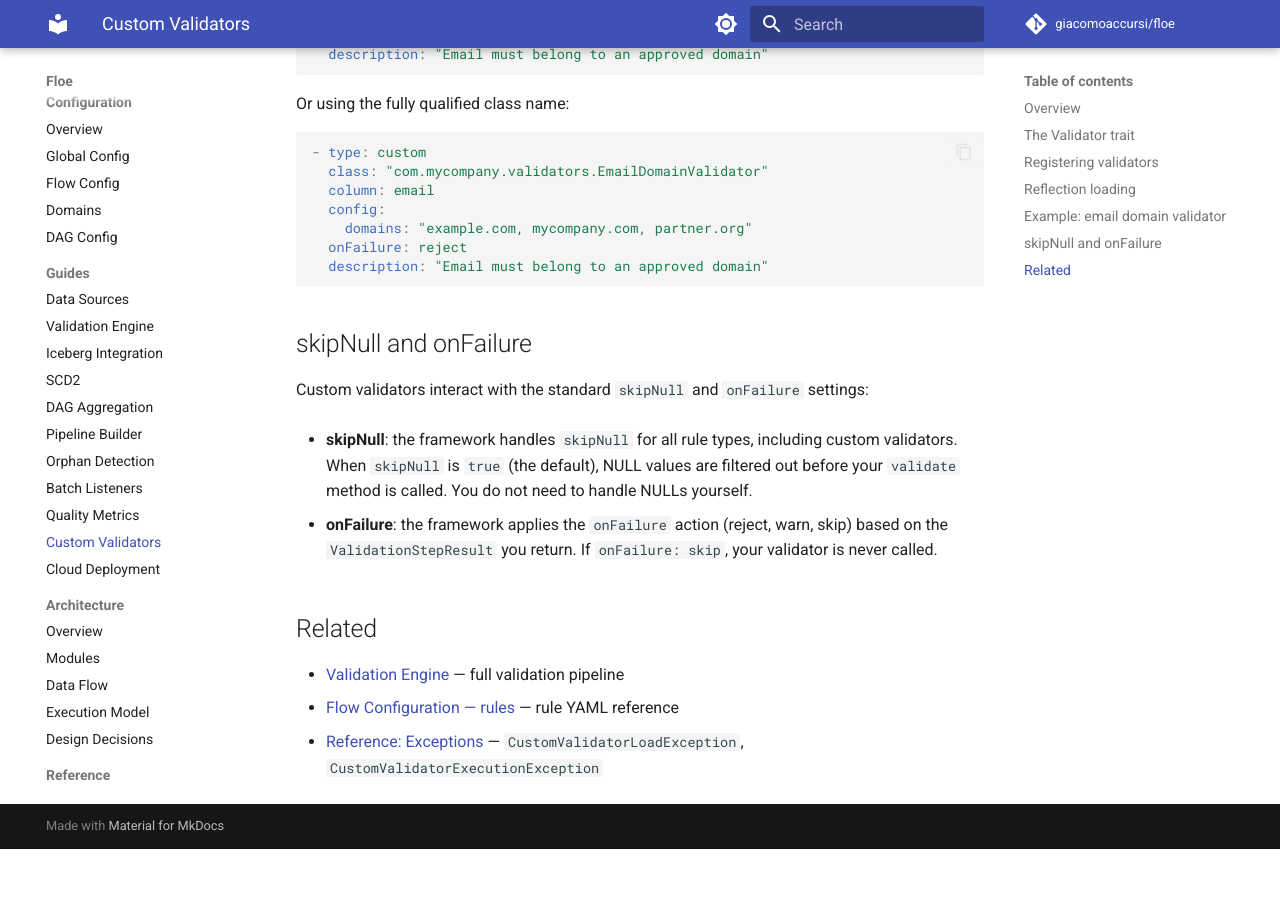
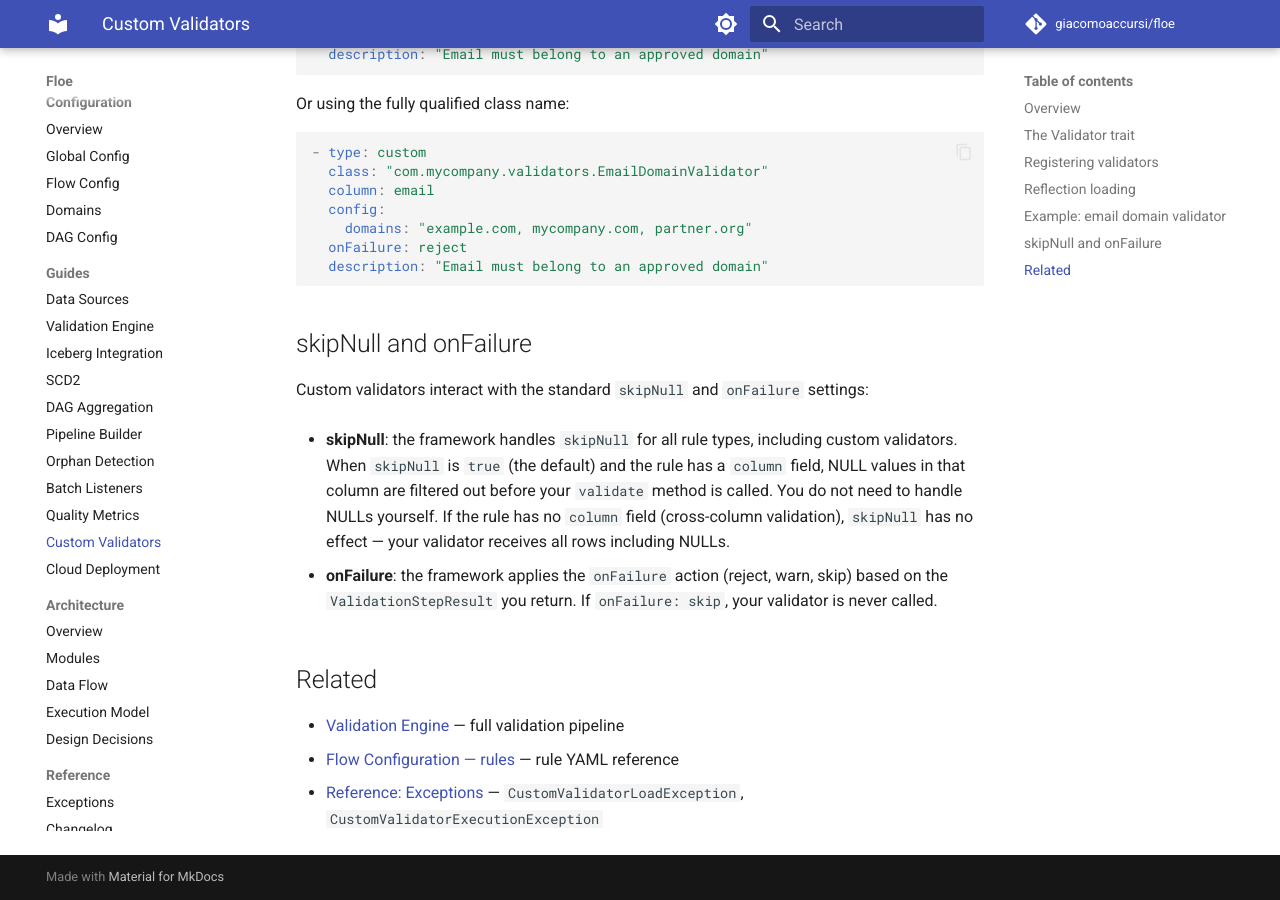
Before and after one commit to giacomoaccursi/Floe, an MkDocs documentation site: the page built from site-docs/guides/custom-validators.md, in a window 1280 px wide and 900 px high, scrolled down 4459 px. Built offline with MkDocs 1.6.1 and Material for MkDocs 9.7.7, drawn with Linux system fonts in a browser that asks for light colours; comment, search, counter and statistics services are not loaded; before the commit the page ends 5308 px from its top, so only the background shows below that.

Commit message:
docs(guides): fix duplicate link in validation, clarify skipNull edge case

```diff
--- a/site-docs/guides/custom-validators.md
+++ b/site-docs/guides/custom-validators.md
@@ -215,7 +215,7 @@
 
 Custom validators interact with the standard `skipNull` and `onFailure` settings:
 
-- **skipNull**: the framework handles `skipNull` for all rule types, including custom validators. When `skipNull` is `true` (the default), NULL values are filtered out before your `validate` method is called. You do not need to handle NULLs yourself.
+- **skipNull**: the framework handles `skipNull` for all rule types, including custom validators. When `skipNull` is `true` (the default) and the rule has a `column` field, NULL values in that column are filtered out before your `validate` method is called. You do not need to handle NULLs yourself. If the rule has no `column` field (cross-column validation), `skipNull` has no effect — your validator receives all rows including NULLs.
 
 - **onFailure**: the framework applies the `onFailure` action (reject, warn, skip) based on the `ValidationStepResult` you return. If `onFailure: skip`, your validator is never called.
 
```
Also changed, not shown: site-docs/guides/validation.md (+1 -2 lines).
